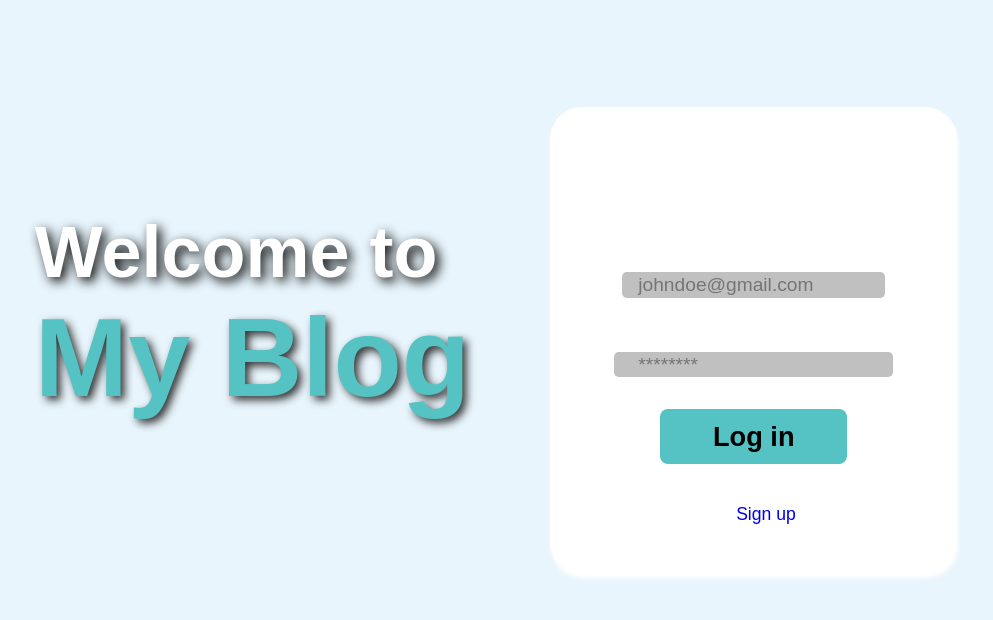
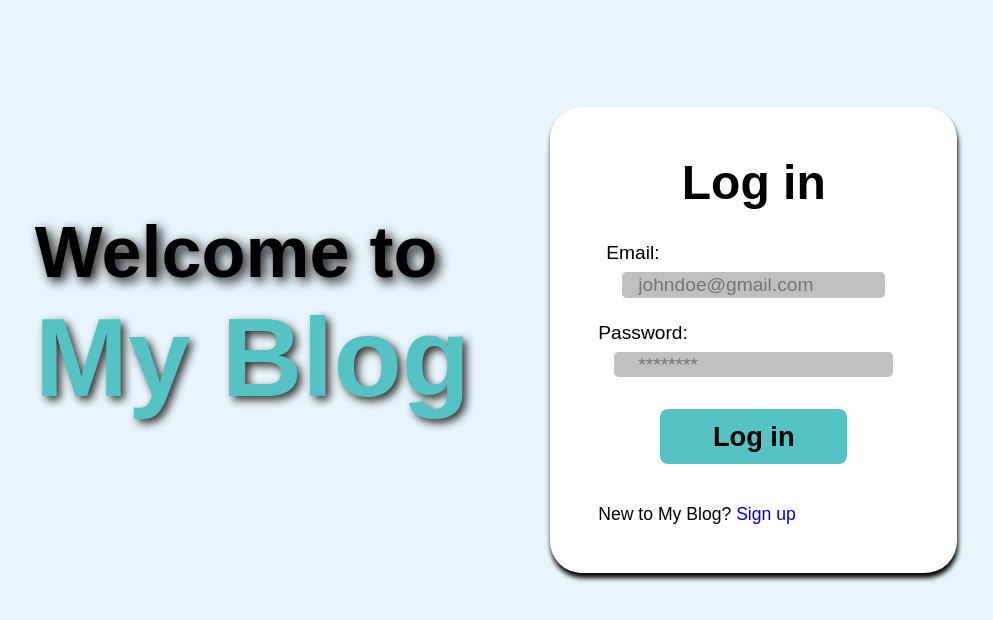
Before and after one commit to Brikita/MyBlog, a React (Vite) app: page /login in a window 1280 px wide. Shown: the top 620 px of the page, without its empty margins (184-1177 px from the left). Built offline with nearby package versions, Linux system fonts and the light colour scheme.

Commit message:
Text color - black

```diff
--- a/src/style.css
+++ b/src/style.css
@@ -7,7 +7,7 @@
 html {
     font-family: serif;
     background-color: #e8f5fc;
-    color: white;
+    color: rgb(0, 0, 0);
 }
 
 nav {
```
